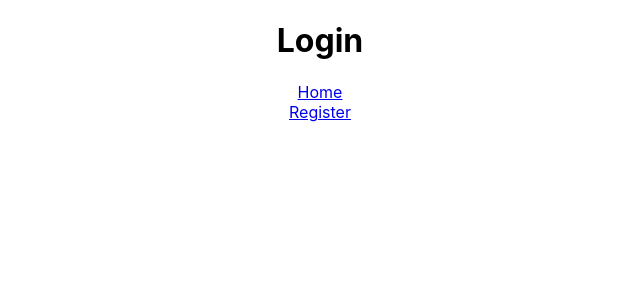
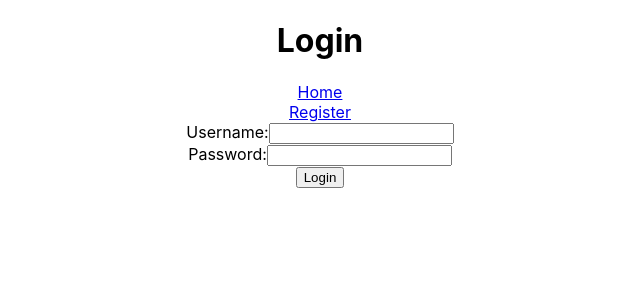
Before and after one commit to kpakula/ig-react, a React (Create React App) app: page /login in a window 1280 px wide. Shown: the top 300 px of the page, without its empty margins (320-960 px from the left). Built offline with nearby package versions, Linux system fonts and the light colour scheme.

Commit message:
Created profile redirection view

```diff
--- a/src/App.js
+++ b/src/App.js
@@ -6,6 +6,7 @@ import Register from "./components/Register";
 import Login from "./components/Login";
 import Home from "./components/Home";
 import WrongPage from "./components/WrongPage";
+import Profile from "./components/Profile";
 
 function App() {
   return (
@@ -15,6 +16,7 @@ function App() {
           <Route path="/" exact component={Home}></Route>
           <Route path="/register" exact component={Register} />
           <Route path="/login" exact component={Login} />
+          <Route path="/profile" exact component={Profile} />
           <Route component={WrongPage} />
         </Switch>
       </div>
--- a/src/components/Login.js
+++ b/src/components/Login.js
@@ -1,7 +1,42 @@
-import React from "react";
+import React, { useState } from "react";
 import { Link } from "react-router-dom";
+import axios from "axios";
 
-function Login() {
+function Login(props) {
+  const [username, setUsername] = useState("");
+  const [password, setPassword] = useState("");
+
+  const onSubmit = (e) => {
+    e.preventDefault();
+
+
+    axios
+      .post("http://localhost:8080/authenticate", {
+        username: username,
+        password: password,
+      })
+      .then((response) => {
+        localStorage.setItem("token", response.data.jwt);
+        props.history.push("/profile")
+      })
+      .catch((error) => {
+        clearPassword();
+      })
+    }
+
+  const clearUsername = () => {
+      setUsername("");
+  }
+
+  const clearPassword = () => {
+      setPassword("");
+  }
+
+  const clear = () => {
+      clearUsername();
+      clearPassword();
+  }
+
   return (
     <div>
       <h1>Login</h1>
@@ -11,6 +46,33 @@ function Login() {
       <div>
         <Link to="/register">Register</Link>
       </div>
+
+      <form onSubmit={onSubmit}>
+        <div>
+          <label>
+            Username:
+            <input
+              type="text"
+              value={username}
+              onChange={(e) => setUsername(e.target.value)}
+            />
+          </label>
+        </div>
+        <div>
+          <label>
+            Password:
+            <input
+              type="password"
+              value={password}
+              onChange={(e) => setPassword(e.target.value)}
+            />
+          </label>
+        </div>
+
+        <div>
+          <button type="submit">Login</button>
+        </div>
+      </form>
     </div>
   );
 }
--- /dev/null
+++ b/src/components/Profile.js
@@ -0,0 +1,12 @@
+import React from 'react'
+
+function Profile() {
+    return (
+
+        <div>
+                    <div>Profile</div>
+        </div>
+    )
+}
+
+export default Profile
```
